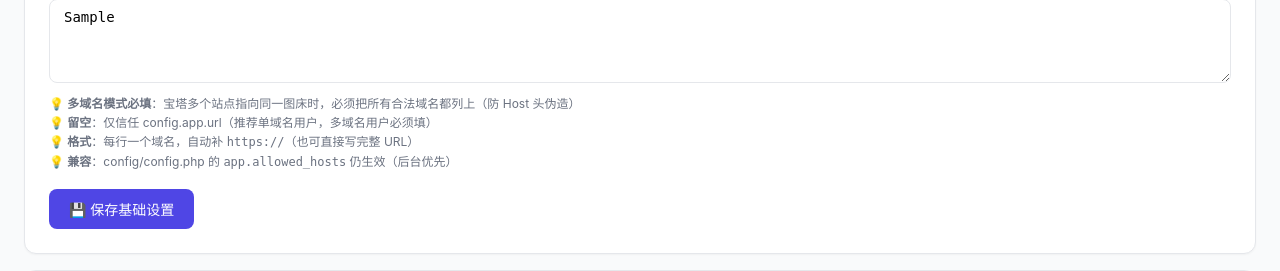
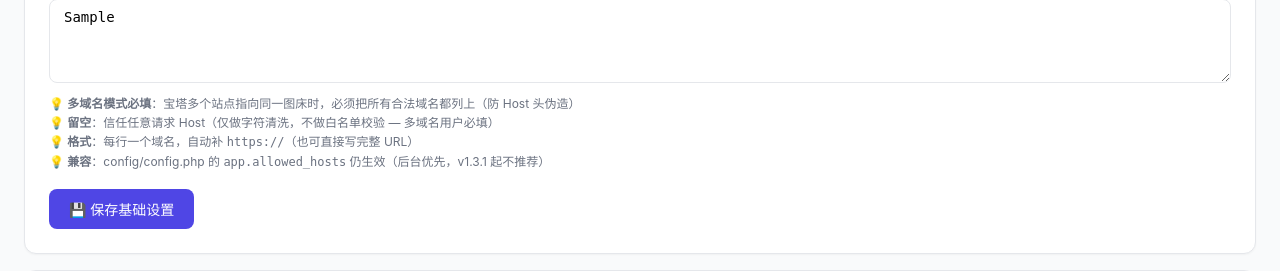
Before and after one commit to yunlianw/freeimg, a PHP site: template views/settings/index.php in a window 1280 px wide. Shown: the part 954-1225 px from the top of the page. Run offline with PHP 8.4, Linux system fonts and the light colour scheme; the template is opened without the code that fills it: most values are stand-ins (such as "Sample title", 1, 10 or a date in 2020); data that the repository does not hold is empty.

Commit message:
refactor: 彻底删除 config.app.url / config.app.force_url 读取（v1.3.1）
v1.1.8.2 已废弃 config.app.url（example 模板不再写），但代码里
还有 2 处兜底读（force_url=true 分支 + 恶意 host fallback）。
本次彻底清理。

改动：
- functions.php L165 force_url=true 分支删除
- functions.php L230 恶意 host fallback 删除 config.app.url 那行
- functions.php 文档注释更新（去掉 config.app.force_url + app.url 描述）
- views/settings/index.php Host 白名单提示文案更新

顺手修隐患：本服务器 config.php 里 app.url=https://pic.527.net
（陈旧错误域名），删除读取后不再生效，杜绝「旧配置生成错误链接」。

兜底：
- 老库 config.php 残留 app.url 字段 → 无害
- 删 force_url 后 admin 故意开 → fallback request_origin()
- 删恶意 host fallback 后 site_url 空 → fallback localhost（更安全）

审查：龙虾二号 51 秒复审 PASS

```diff
--- a/views/settings/index.php
+++ b/views/settings/index.php
@@ -62,9 +62,9 @@
             <textarea name="allowed_hosts" rows="4" placeholder="pic.5276.net&#10;img.example.com&#10;cdn.example.com"><?= htmlspecialchars($settings['allowed_hosts'] ?? '') ?></textarea>
             <div class="hint">
                 💡 <b>多域名模式必填</b>：宝塔多个站点指向同一图床时，必须把所有合法域名都列上（防 Host 头伪造）<br>
-                💡 <b>留空</b>：仅信任 config.app.url（推荐单域名用户，多域名用户必须填）<br>
+                💡 <b>留空</b>：信任任意请求 Host（仅做字符清洗，不做白名单校验 — 多域名用户必填）<br>
                 💡 <b>格式</b>：每行一个域名，自动补 <code>https://</code>（也可直接写完整 URL）<br>
-                💡 <b>兼容</b>：config/config.php 的 <code>app.allowed_hosts</code> 仍生效（后台优先）
+                💡 <b>兼容</b>：config/config.php 的 <code>app.allowed_hosts</code> 仍生效（后台优先，v1.3.1 起不推荐）
             </div>
         </div>
         <div style="display:flex; gap:8px; margin-top:12px;">
```
Also changed, not shown: app/Helpers/functions.php (+10 -16 lines), CHANGELOG.md.
